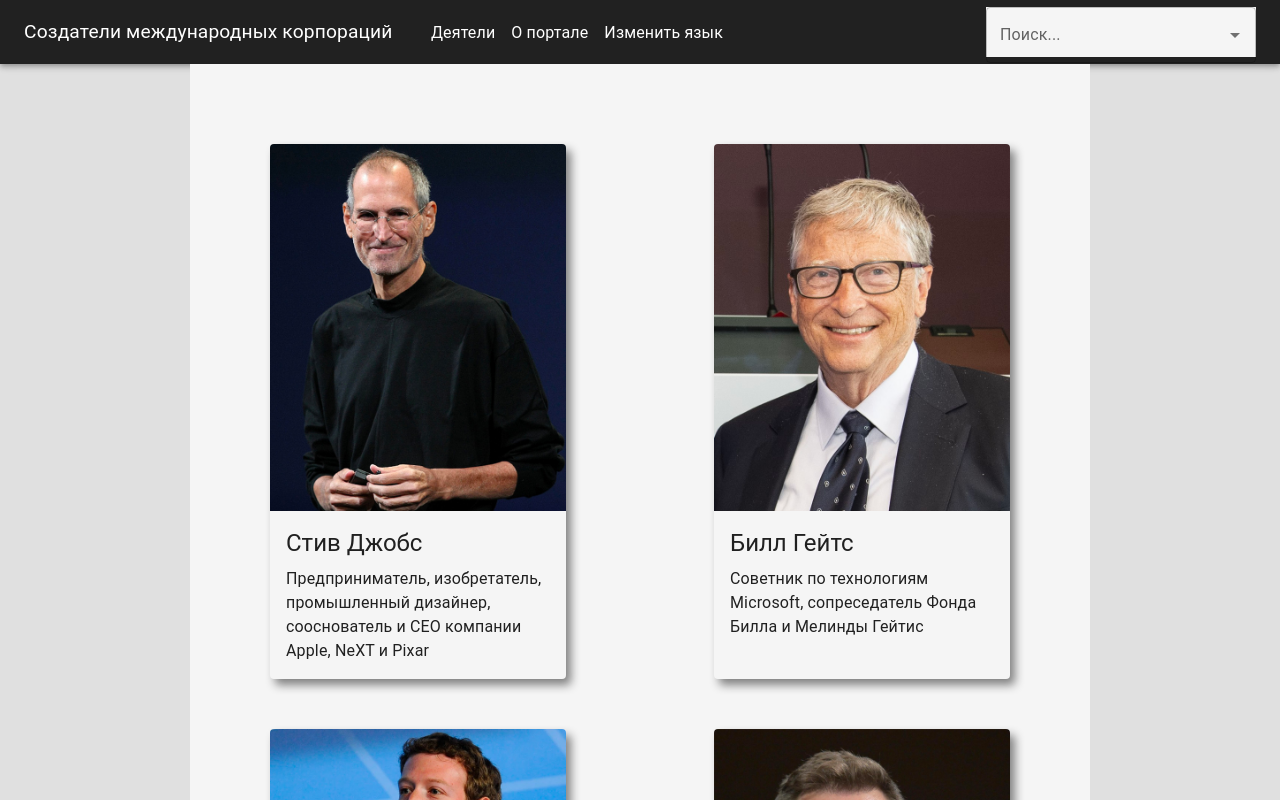
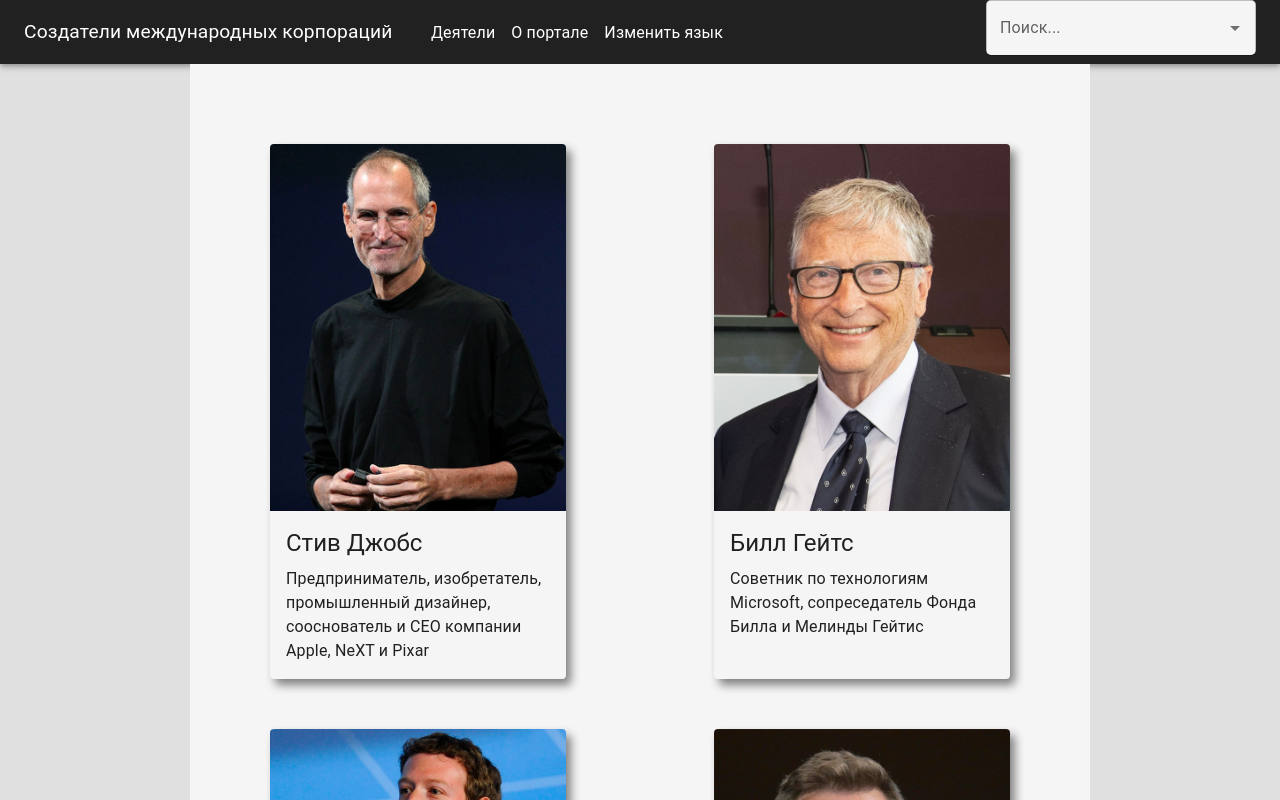
Before and after one commit to OhMyMrAIRobot/Corporation-owners, a React (Create React App) app: page /Persons in a window 1280 px wide. Shown: the top 800 px of the page. Built offline with nearby package versions, Linux system fonts and the light colour scheme.

Commit message:
fix searchbar

```diff
--- a/src/Components/Header/Header.jsx
+++ b/src/Components/Header/Header.jsx
@@ -167,12 +167,19 @@
                         </MyLink>
 
                     </Typography>
-                    <Search>
+                    <Search
+                        sx={{
+                            height: "40px",
+                            marginTop: "-15px"
+                        }}
+                    >
                         <Autocomplete
                             sx={{
                                 width: 'auto',
                                 minWidth: 270,
-                                height: '50px',
+                                height: '55px',
+                                marginTop: '-5px',
+                                borderRadius: '5px',
                                 backgroundColor: 'background.paper'
                             }}
                             autoComplete={true}
--- a/src/Components/PersonGrid/PersonGrid.jsx
+++ b/src/Components/PersonGrid/PersonGrid.jsx
@@ -13,15 +13,15 @@
         <Card className = "cardPerson" sx = {{
             backgroundColor: 'inherit',
             boxShadow: '-moz-initial',
-            WebkitBoxShadow: '5px 6px 10px grey'
-        }}
+            WebkitBoxShadow: '5px 6px 10px grey',
+            cursor: 'pointer'
+            }}
+              onClick={() => {
+                  navigate(`/Persons/${person.id}`);
+                  window.scrollTo(0, 0);
+              }}
             >
-            <CardActionArea
-                onClick={() => {
-                    navigate(`/Persons/${person.id}`);
-                    window.scrollTo(0, 0);
-                }}
-            >
+            <CardActionArea>
                 <CardMedia
                     component="img"
                     height="auto"
```
